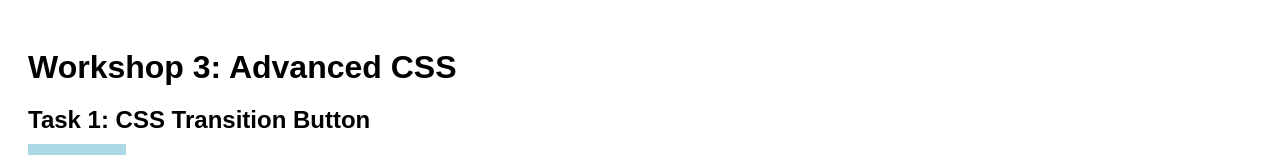
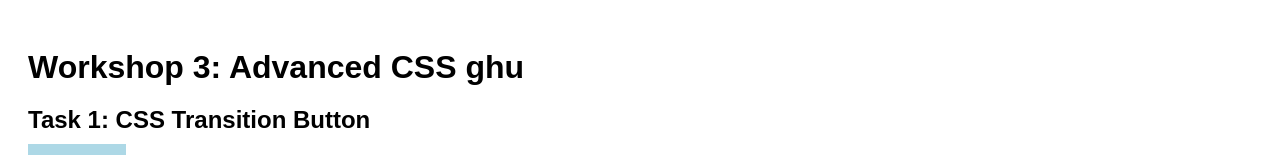
Before and after one commit to outigro/WebAutumn2025, a plain HTML site: page uusi.html in a window 1280 px wide. Shown: the top 155 px of the page. Drawn offline with Linux system fonts and the light colour scheme.

```diff
--- a/uusi.html
+++ b/uusi.html
@@ -93,7 +93,7 @@
 </head>
 <body>
 
-    <h1>Workshop 3: Advanced CSS</h1>
+    <h1>Workshop 3: Advanced CSS    ghu</h1>
 
     <!-- Task 1: CSS Transitions -->
     <h2>Task 1: CSS Transition Button</h2>
```
